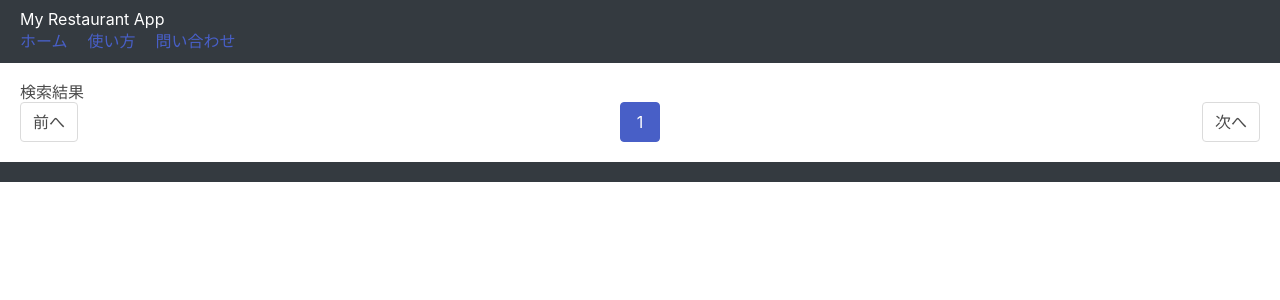
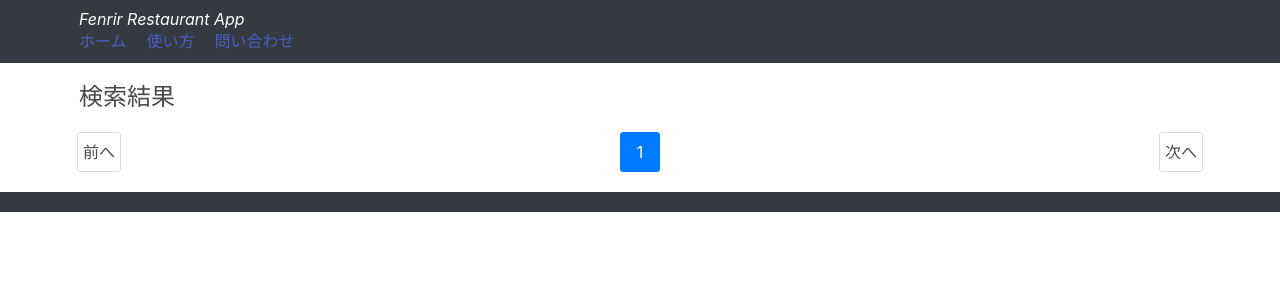
Before and after one commit to 1f10210366/Fenrir, a Django app: page /search_results/ in a window 1280 px wide. Shown: the top 300 px of the page. Run offline with Django 4.2, Linux system fonts and the light colour scheme; data that the repository does not hold is empty; some libraries are stand-ins or nearby versions.

Commit message:
cssの適応

```diff
--- /dev/null
+++ b/fenrir/static/fenrir/css/details.css
@@ -0,0 +1,3 @@
+.restaurant-details {
+  margin-top: 20px;
+}
--- a/fenrir/templates/fenrir/base.html
+++ b/fenrir/templates/fenrir/base.html
@@ -1,18 +1,30 @@
 {% load static %}
 
+<!-- restaurants/templates/fenrir/base.html -->
+
+<!-- restaurants/templates/fenrir/base.html -->
+
 <!DOCTYPE html>
-<html>
+<html lang="en">
 
 <head>
-    <meta charset='UTF-8'>
-    <link rel="stylesheet" href="https://stackpath.bootstrapcdn.com/bootstrap/4.3.1/css/bootstrap.min.css" integrity="sha384-ggOyR0iXCbMQv3Xipma34MD+dH/1fQ784/j6cY/iJTQUOhcWr7x9JvoRxT2MZw1T" crossorigin="anonymous">
+    <meta charset="UTF-8">
+    <meta name="viewport" content="width=device-width, initial-scale=1, shrink-to-fit=no">
+    <link rel="stylesheet" href="https://stackpath.bootstrapcdn.com/bootstrap/4.3.1/css/bootstrap.min.css"
+        integrity="sha384-ggOyR0iXCbMQv3Xipma34MD+dH/1fQ784/j6cY/iJTQUOhcWr7x9JvoRxT2MZw1T"
+        crossorigin="anonymous">
     <link rel="stylesheet" type="text/css" href="{% static 'fenrir/css/base.css' %}">
+    <style>
+        body {
+            font-family: 'Arial', sans-serif;
+            margin: 0;
+            padding: 0;
+        }
 
-    <style>
         header {
-            display: flex;
-            justify-content: space-between;
-            align-items: center;
+            background-color: #343a40;
+            color: white;
+            padding: 10px 20px;
         }
 
         nav ul {
@@ -29,29 +41,60 @@
         nav ul li:last-child {
             margin-right: 0;
         }
+
+        main {
+            padding: 20px;
+        }
+
+        footer {
+            background-color: #343a40;
+            color: white;
+            text-align: center;
+            padding: 10px;
+        }
     </style>
 </head>
 
 <body>
-  <header>
-      <h1>My Restaurant App</h1>
+    <header class="bg-dark text-white">
+        <div class="container">
+            <h1 class="font-italic">Fenrir Restaurant App</h1>
             <nav>
-          <ul>
-              <li><a href="{% url 'fenrir:search_input' %}">ホーム</a></li>
-              <li><a href="#">使い方</a></li>
-              <li><a href="#">問い合わせ</a></li>
+                <ul class="nav">
+                    <li class="nav-item">
+                        <a  href="{% url 'fenrir:search_input' %}">ホーム</a>
+                    </li>
+                    <li class="nav-item">
+                        <a href="#">使い方</a>
+                    </li>
+                    <li class="nav-item">
+                        <a  href="#">問い合わせ</a>
+                    </li>
                 </ul>
             </nav>
+        </div>
     </header>
 
-  <main>
+    <main class="container">
         {% block content %}{% endblock %}
     </main>
 
-  <footer>
+    <footer class="bg-dark text-white">
+        <div class="container">
             <!-- フッターの内容を追加 -->
+        </div>
     </footer>
 
     <!-- ここに共通のJavaScriptファイルやライブラリのリンクを追加 -->
+    <script src="https://code.jquery.com/jquery-3.3.1.slim.min.js"
+        integrity="sha384-q8i/X+965DzO0rT7abK41JStQIAqVgRVzpbzo5smXKp4YfRvH+8abtTE1Pi6jizo"
+        crossorigin="anonymous"></script>
+    <script src="https://cdnjs.cloudflare.com/ajax/libs/popper.js/1.14.7/umd/popper.min.js"
+        integrity="sha384-UO2eT0CpHqdSJQ6hJty5KVphtPhzWj9WO1clHTMGa3JDZwrnQq4sF86dIHNDz0W1"
+        crossorigin="anonymous"></script>
+    <script src="https://stackpath.bootstrapcdn.com/bootstrap/4.3.1/js/bootstrap.min.js"
+        integrity="sha384-JjSmVgyd0p3pXB1rRibZUAYoIIy6OrQ6VrjIEaFf/nJGzIxFDsf4x0xIM+B07jRM"
+        crossorigin="anonymous"></script>
 </body>
+
 </html>
--- a/fenrir/templates/fenrir/search_input.html
+++ b/fenrir/templates/fenrir/search_input.html
@@ -12,11 +12,13 @@
   <script src="https://code.jquery.com/jquery-3.3.1.slim.min.js" integrity="sha384-q8i/X+965DzO0rT7abK41JStQIAqVgRVzpbzo5smXKp4YfRvH+8abtTE1Pi6jizo" crossorigin="anonymous"></script>
   <script src="https://cdnjs.cloudflare.com/ajax/libs/popper.js/1.14.7/umd/popper.min.js" integrity="sha384-UO2eT0CpHqdSJQ6hJty5KVphtPhzWj9WO1clHTMGa3JDZwrnQq4sF86dIHNDz0W1" crossorigin="anonymous"></script>
   <script src="https://stackpath.bootstrapcdn.com/bootstrap/4.3.1/js/bootstrap.min.js" integrity="sha384-JjSmVgyd0p3pXB1rRibZUAYoIIy6OrQ6VrjIEaFf/nJGzIxFDsf4x0xIM+B07jRM" crossorigin="anonymous"></script>
+
+  <link rel="stylesheet" type="text/css" href="{% static 'fenrir/css/search_input.css' %}">
 </head>
 
 <body>
   <!-- search_input.html -->
-  <button onclick="getCurrentLocation()">現在地を取得</button><br>
+ <!-- <button onclick="getCurrentLocation()">現在地を取得</button><br> -->
 
 
   <label>検索したい場所の入力：<input id="input-address" type="text"></label>
--- a/fenrir/templates/fenrir/search_results.html
+++ b/fenrir/templates/fenrir/search_results.html
@@ -5,6 +5,51 @@
 {% block content %}
 <head>
   <link rel="stylesheet" href="https://cdn.jsdelivr.net/npm/bulma@0.9.3/css/bulma.min.css">
+
+  <style>
+    h2{
+      font-size: 1.5rem;
+    }
+    .restaurant-card h3 {
+      font-size: 1.5rem; /* Adjust the font size to your preference */
+    }
+    .restaurant-card {
+      border: 1px solid #ddd;
+      padding: 10px;
+      margin: 10px 0;
+    }
+
+
+    .pagination {
+      margin-top: 20px;
+    }
+
+    .pagination-previous,
+    .pagination-next,
+    .pagination-link,
+    .pagination-ellipsis {
+      cursor: pointer;
+      padding: 5px;
+      margin: 0 2px;
+      border: 1px solid #ddd;
+      border-radius: 3px;
+      text-decoration: none;
+      color: #333;
+    }
+
+    .pagination-link.is-current {
+      background-color: #007bff;
+      color: white;
+      border: 1px solid #007bff;
+    }
+
+    .pagination-link:hover,
+    .pagination-previous:hover,
+    .pagination-next:hover,
+    .pagination-ellipsis:hover {
+      background-color: #f5f5f5;
+    }
+  </style>
 </head>
   <h2>検索結果</h2>
 
```
Also changed, not shown: fenrir/static/fenrir/css/search_input.css (added, +9 -0 lines), fenrir/static/fenrir/css/search_results.css (added, +36 -0 lines), fenrir/templates/fenrir/restaurant_detail.html (+9 -3 lines). Lines whose indentation alone changed are shown as unchanged.
